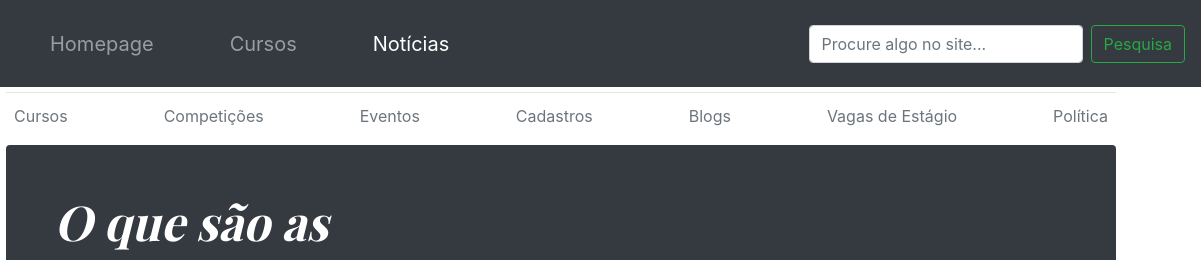
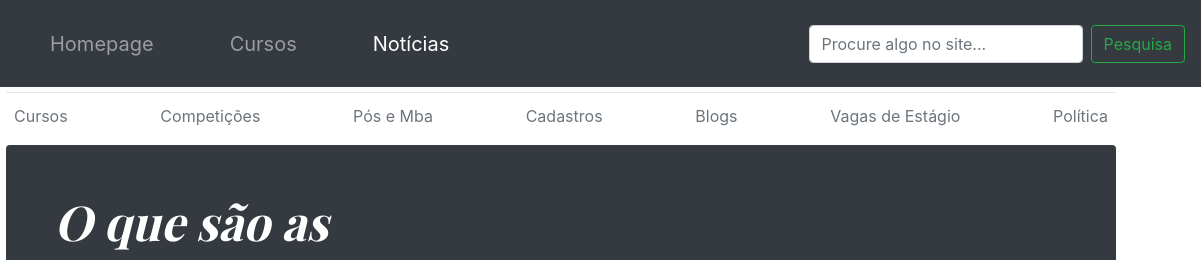
Before and after one commit to Edu-Santana/AC3Pages, a plain HTML site: page noticias.html in a window 1280 px wide. Shown: the top 260 px of the page, 79-1280 px from the left. Drawn offline with nearby package versions, Linux system fonts and the light colour scheme; a script that the page names is missing; files whose address does not match are found by name.

Commit message:
alteração

```diff
--- a/noticias.html
+++ b/noticias.html
@@ -69,7 +69,7 @@
         <nav class="nav d-flex justify-content-between">
           <a class="p-2 text-muted" href="https://www.impacta.edu.br/graduacoes/producao-multimidia">Cursos</a>
           <a class="p-2 text-muted" href="#">Competições</a>
-          <a class="p-2 text-muted" href="#">Eventos</a>
+          <a class="p-2 text-muted" href="https://www.impacta.edu.br/pos-e-mba">Pós e Mba</a>
           <a class="p-2 text-muted" href="#">Cadastros</a>
           <a class="p-2 text-muted" href="https://www.impacta.edu.br/blog/">Blogs</a>
           <a class="p-2 text-muted" href="#">Vagas de Estágio</a>
```
